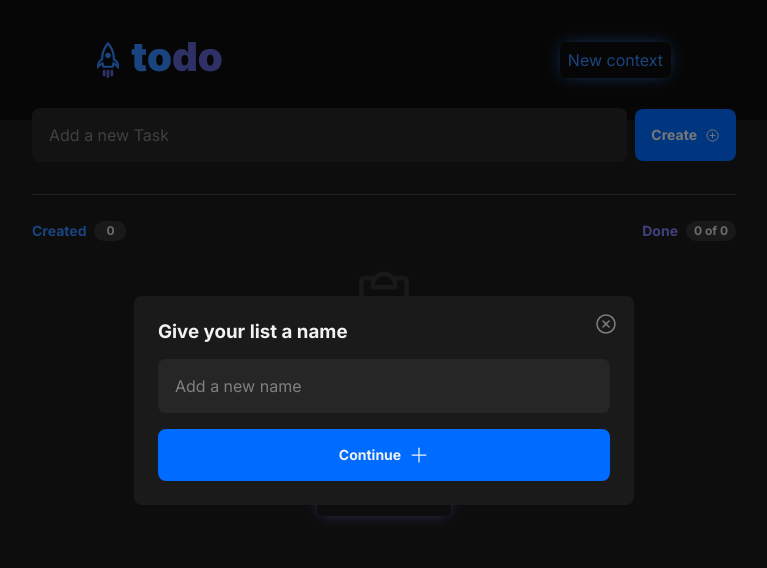
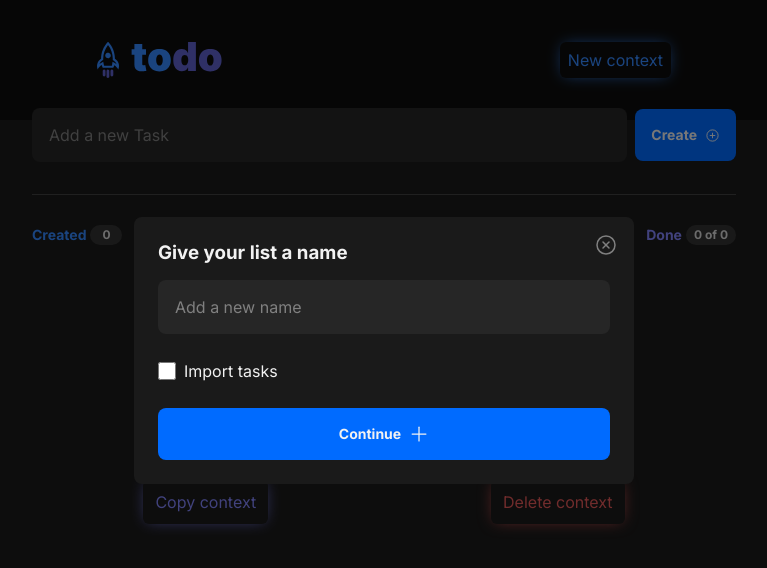
Before and after one commit to gatoledo1/todo, a React (Vite) app: page / in a window 1280 px wide. Shown: the top 568 px of the page, without its empty margins (256-1023 px from the left). Built offline with nearby package versions, Linux system fonts and the light colour scheme.

Commit message:
feat(List): Sorter functions, copy and import data

```diff
--- a/src/App.tsx
+++ b/src/App.tsx
@@ -8,7 +8,7 @@ function App() {
   const [isModalOpen, setModalIsOpen] = useState(false);
   const [stateLocalStorage, setStateLocalStorage] = useState("");
   const arrayKeyStorage = Object.keys(localStorage).filter(item => item?.startsWith("todo-"))
-    .map((item) => item?.replace("todo-", "")).sort()
+    .map((item) => item?.replace("todo-", ""))
 
   const toggleModal = (addItem: boolean) => {
     if(arrayKeyStorage.length > 0 || addItem) {
--- a/src/components/List.tsx
+++ b/src/components/List.tsx
@@ -3,12 +3,7 @@ import React, { FormEvent, ReactNode, useEffect, useState } from "react";
 import { v4 as uuidv4 } from "uuid";
 import styles from "./List.module.css";
 import ListContent from "./ListContent";
-
-export interface ITask {
-  content: string;
-  id: string;
-  isDone: boolean;
-}
+import { ITask } from "../types/iTask";
 
 interface Storage {
   children: ReactNode,
@@ -56,6 +51,7 @@ export function List({children, storageName}: Storage) {
       content: newTaskText,
       id: uuidv4(),
       isDone: false,
+      created_at: Date.now()
     };
     const newTasksArray = [...tasks, newTask];
 
--- a/src/components/ListContent.module.css
+++ b/src/components/ListContent.module.css
@@ -17,7 +17,7 @@
 .listCreatedTaskCounter {
   display: flex;
   align-items: center;
-  gap: 0.5rem;
+  gap: 0.25rem;
   font-size: 0.875rem;
   line-height: 1.7;
   font-weight: bold;
@@ -41,7 +41,7 @@
   display: flex;
   align-items: center;
   justify-content: center;
-  gap: 0.5rem;
+  gap: 0.25rem;
   font-size: 0.875rem;
   line-height: 1.7;
   font-weight: bold;
@@ -60,6 +60,15 @@
   font-size: 0.75rem;
   background: var(--gray-400);
   color: var(--gray-200);
+}
+
+.sortItems {
+  font-family: "Inter", sans-serif;
+  background: var(--gray-500);
+  color: var(--gray-100);
+  border: 1px solid var(--gray-350);
+  padding: 6px;
+  border-radius: 6px;
 }
 
 .emptyList {
@@ -84,7 +93,24 @@
   width: 100%;
 }
 
+.containerBtns {
+  width: 100%;
+  display: flex;
+  justify-content: space-around;
+  margin-bottom: 2rem;
+}
+
 .deleteContext {
+  margin-top: 3rem;
+  background: transparent;
+  border: none;
+  color: var(--red-500);
+  padding: 12px;
+  border-radius: 6px;
+  box-shadow: 0px 0px 16px -4px var(--red-500);
+}
+
+.copyContext {
   margin-top: 3rem;
   background: transparent;
   border: none;
--- a/src/components/ListContent.tsx
+++ b/src/components/ListContent.tsx
@@ -1,7 +1,9 @@
 import { ClipboardText } from "phosphor-react";
-import { ITask } from "./List";
+import { ITask } from "../types/iTask";
 import styles from "./ListContent.module.css";
 import ListItem from "./ListItem";
+import { useState } from "react";
+import { sorter } from "../utils/sorter";
 
 export interface IListContentProps {
   tasks: ITask[];
@@ -10,12 +12,10 @@ export interface IListContentProps {
   storageName: string;
 }
 
-export default function ListContent({
-  tasks,
-  onDelete,
-  onSelect,
-  storageName
-}: IListContentProps) {
+export default function ListContent({ tasks, onDelete, onSelect, storageName }: IListContentProps) {
+  const [sortBy, setSortBy] = useState("recent");
+  const sortedItems = sorter(tasks, sortBy);
+
   const createdTasksCount = tasks.length;
   const doneTasksCount = tasks.filter(
     (task: ITask) => task.isDone === true
@@ -36,6 +36,16 @@ export default function ListContent({
           Created
           <span>{createdTasksCount}</span>
         </div>
+        <select
+          className={styles.sortItems}
+          value={sortBy}
+          id="sortSelect"
+          onChange={(e) => setSortBy(e.target.value)}
+        >
+          <option value="alphabetical">Alphabetical</option>
+          <option value="recent">Most Recent</option>
+          <option value="oldest">Oldest</option>
+        </select>
         <div className={styles.listDoneTaskCounter}>
           Done
           <span>
@@ -51,7 +61,7 @@ export default function ListContent({
         </div>
       ) : (
         <main className={styles.listItensContainer}>
-          {tasks.map(({ content, id, isDone }: ITask) => (
+          {sortedItems.map(({ content, id, isDone }: ITask) => (
             <ListItem
             onDelete={onDeleteTaskProps}
             onSelect={onSelectTaskProps}
@@ -63,6 +73,22 @@ export default function ListContent({
           ))}
         </main>
       )}
+      <div className={styles.containerBtns}>
+        <button className={styles.copyContext} onClick={async () => {
+          try {
+            const shareData = {
+              title: 'Shared Tasks',
+              text: JSON.stringify(tasks),
+            };
+
+            await navigator?.share(shareData);
+          } catch (error) {
+            console.error('Erro ao compartilhar:', error);
+
+            await navigator?.clipboard.writeText(JSON.stringify(tasks));
+            confirm('Copied to clipboard!');
+          }
+        }}>Copy context</button>
         <button className={styles.deleteContext} onClick={() => {
           const text = "Want to delete your current context?";
           if (confirm(text) == true) {
@@ -73,5 +99,6 @@ export default function ListContent({
           }
         }}>Delete context</button>
       </div>
+    </div>
   );
 }
--- a/src/components/Modal.module.css
+++ b/src/components/Modal.module.css
@@ -1,7 +1,7 @@
 .modalWindow {
   position: fixed;
   background-color: rgba(0, 0, 0, 0.5);
-  top: 0;
+  top: -100px;
   right: 0;
   bottom: 0;
   left: 0;
@@ -11,7 +11,7 @@
   align-items: center;
   justify-content: center;
 }
-.modalWindow > div {
+.modalWindow > form {
   position: relative;
   width: 94%;
   max-width: 500px;
@@ -44,3 +44,14 @@
 .modalClose:hover {
   color: var(--red-500);
 }
+
+label {
+  display: flex;
+  align-items: center;
+}
+
+.inputCheck {
+  margin: 12px 8px 12px 0;
+  width: 18px;
+  height: 18px;
+}
--- a/src/components/Modal.tsx
+++ b/src/components/Modal.tsx
@@ -10,6 +10,7 @@ interface Modal {
 
 export default function Modal({setName, onRequestClose}: Modal) {
 	const [value, setValue] = useState("")
+	const [isChecked, setIsChecked] = useState(false);
 
   useEffect(() => {
 		document.body.style.overflow = "hidden";
@@ -23,15 +24,29 @@ export default function Modal({setName, onRequestClose}: Modal) {
     setValue(event.target.value);
   }
 
-	function setLocalStorage() {
-    localStorage.setItem("todo-" + value, JSON.stringify([]))
+	function handleCheckboxChange(event: React.ChangeEvent<HTMLInputElement>) {
+    setIsChecked(event.target.checked);
+  }
+
+	async function setLocalStorage() {
+		let clipboardContent = '';
+
+    try {
+      clipboardContent = await navigator.clipboard.readText();
+    } catch (err) {
+      console.error('Erro ao acessar o clipboard:', err);
+    }
+
+    const data = isChecked ? clipboardContent : [];
+
+    localStorage.setItem("todo-" + value, String(data))
 		setName(value)
 		onRequestClose(true)
   }
 
 	return (
 		<div className={styles.modalWindow}>
-      <div>
+      <form>
         <a onClick={() => onRequestClose(false)} className={styles.modalClose}>
 					<XCircle size={24}></XCircle>
 				</a>
@@ -44,10 +59,20 @@ export default function Modal({setName, onRequestClose}: Modal) {
 					onChange={(e) => handleTypeNewTaskText(e)}
 					className={inputStyles.listInputNewTask}
 				/>
+				<label>
+          <input
+						className={styles.inputCheck}
+            type="checkbox"
+            checked={isChecked}
+            onChange={(e) => handleCheckboxChange(e)}
+          />
+          Import tasks
+        </label>
+
 				<button type="submit" className={inputStyles.listButtonNewTask} onClick={() => setLocalStorage()}>
 					Continue <Plus size={20}></Plus>
 				</button>
-      </div>
+      </form>
     </div>
 	);
 }
--- /dev/null
+++ b/src/types/iTask.ts
@@ -0,0 +1,6 @@
+export interface ITask {
+  content: string;
+  id: string;
+  isDone: boolean;
+  created_at: number;
+}
--- /dev/null
+++ b/src/utils/sorter.ts
@@ -0,0 +1,15 @@
+import { ITask } from "../types/iTask";
+
+export const sorter = (task: ITask[], sortBy: string) => {
+
+  const sortOptions = {
+    alphabetical: (a: { content: string }, b: { content: string }) => a.content.localeCompare(b.content),
+    recent: (a: { created_at: number }, b: { created_at: number }) =>
+      b.created_at - a.created_at,
+    oldest: (a: { created_at: number }, b: { created_at: number }) =>
+      a.created_at - b.created_at,
+  };
+
+  //@ts-ignore
+  return [...task].sort(sortOptions[sortBy] || []);
+}
```
Lines whose indentation alone changed are shown as unchanged.
